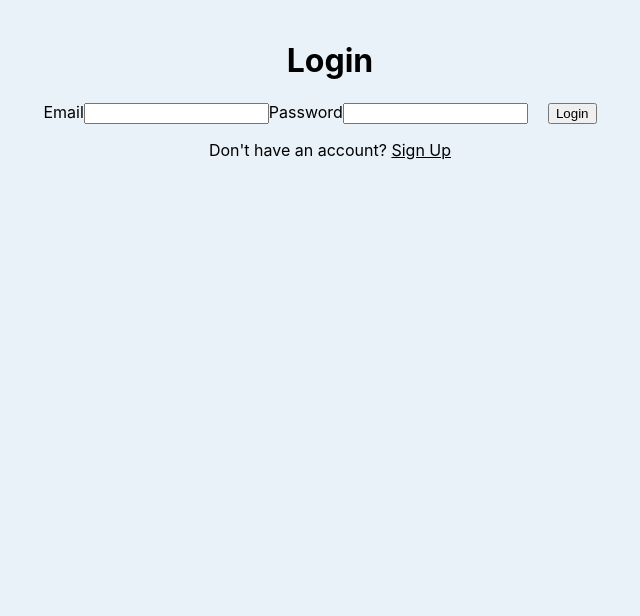
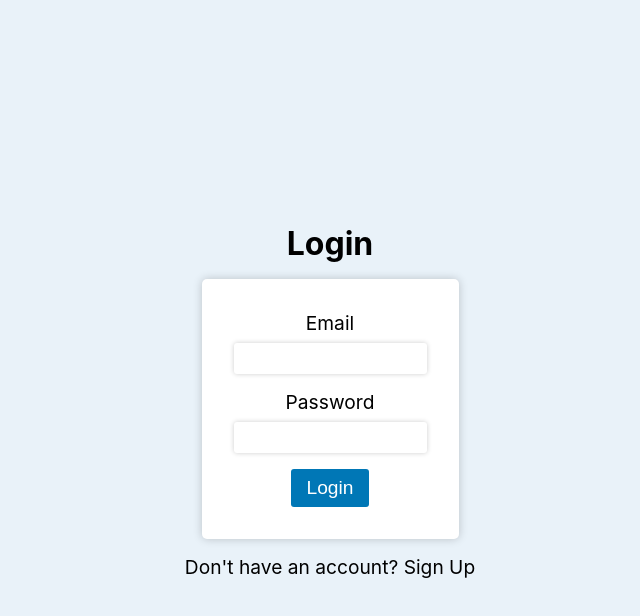
Before and after one commit to JoshuaNogues/IronSocial-FrontEnd, a React (Create React App) app: page / in a window 1280 px wide. Shown: the top 616 px of the page, without its empty margins (310-950 px from the left). Built offline with nearby package versions, Linux system fonts and the light colour scheme.

Commit message:
log in page css

```diff
--- a/src/index.css
+++ b/src/index.css
@@ -18,10 +18,10 @@ code {
   min-height: 100vh;
 }
 
-.SignUp, .Login {
+/* .SignUp, .Login {
   padding: 20px;
   min-height: 100vh;
-}
+} */
 
 img {
   width: 150px;
@@ -71,6 +71,74 @@ button {
 .profile {
   width: 200px;
 }
+
+/* login page */
+.Login {
+  display: flex;
+  flex-direction: column;
+  align-items: center;
+  justify-content: center;
+  height: 100vh;
+  background-color: #f5f5f5;
+}
+
+.Login form {
+  display: flex;
+  flex-direction: column;
+  align-items: center;
+  justify-content: center;
+  background-color: #fff;
+  padding: 2rem;
+  border-radius: 5px;
+  box-shadow: 0 0 10px rgba(0, 0, 0, 0.2);
+}
+
+.Login h1 {
+  font-size: 2rem;
+  margin-bottom: 1rem;
+}
+
+.Login label {
+  font-size: 1.2rem;
+  margin-bottom: 0.5rem;
+}
+
+.Login input {
+  padding: 0.5rem;
+  margin-bottom: 1rem;
+  border-radius: 3px;
+  border: none;
+  box-shadow: 0 0 5px rgba(0, 0, 0, 0.2);
+}
+
+.Login button {
+  padding: 0.5rem 1rem;
+  border-radius: 3px;
+  border: none;
+  background-color: #0077b6;
+  color: #fff;
+  font-size: 1.2rem;
+  cursor: pointer;
+}
+
+.Login button:hover {
+  background-color: #023e8a;
+}
+
+.Login p {
+  margin-top: 1rem;
+  font-size: 1.2rem;
+}
+
+.Login a {
+  color: #0077b6;
+  text-decoration: none;
+}
+
+.Login a:hover {
+  text-decoration: underline;
+}
+
 
 /* profile page */
 .Profile {
```
